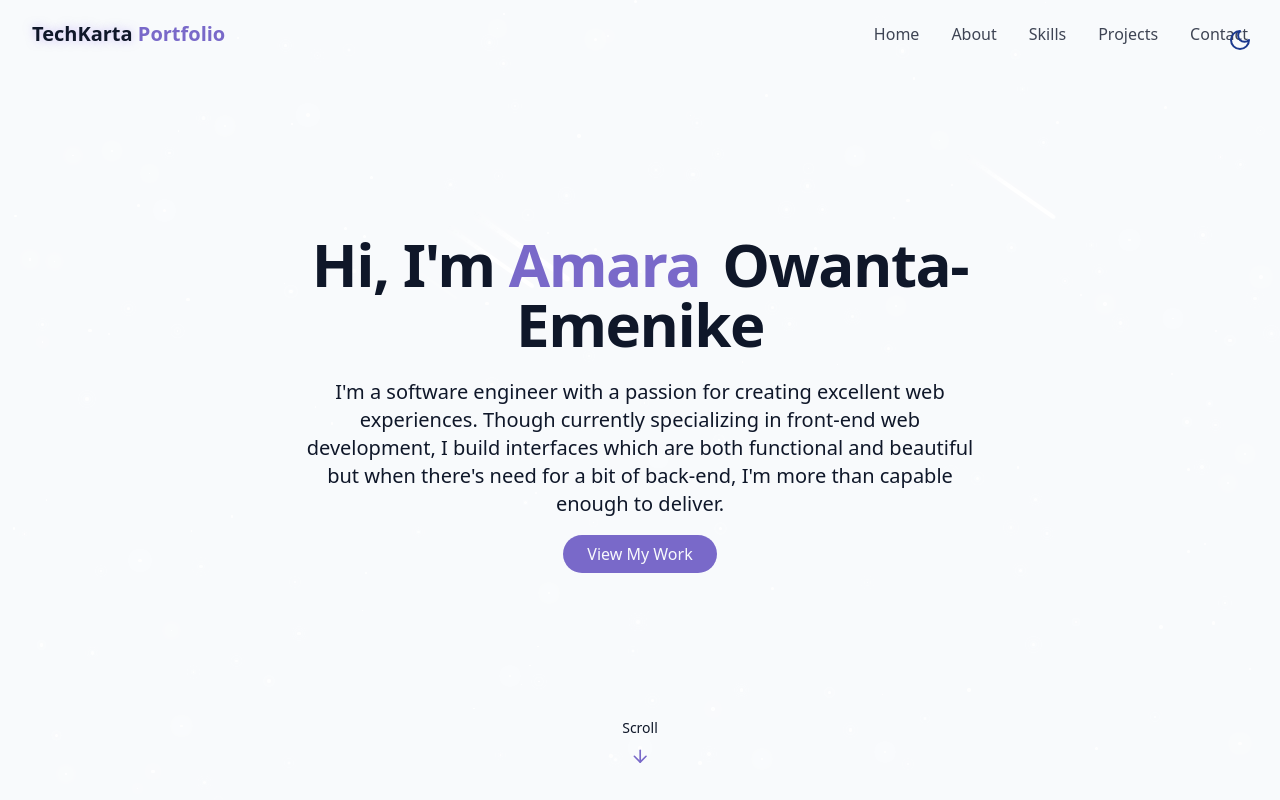
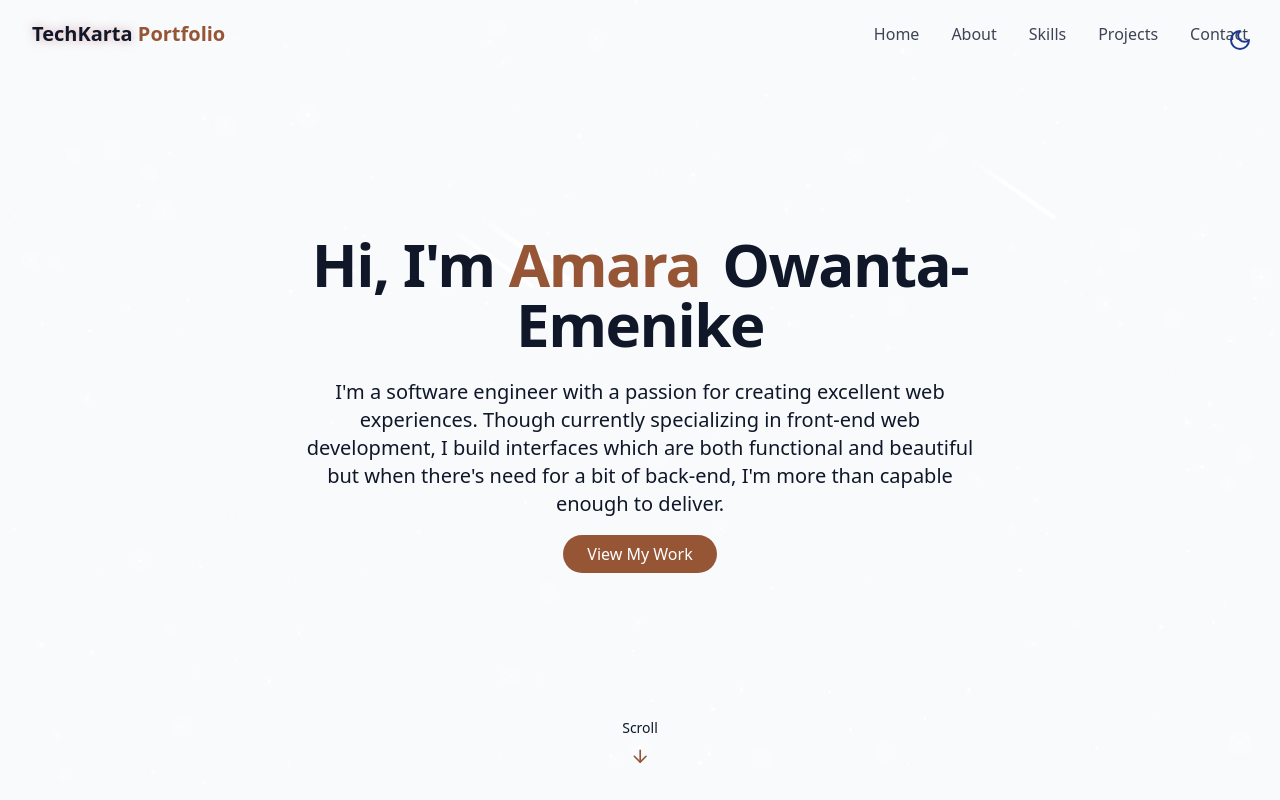
Before and after one commit to Katartismos/Portfolio, a React (Vite) app: page / in a window 1280 px wide. Built offline with nearby package versions, Linux system fonts and the light colour scheme.

Commit message:
Changed to brownish theme

```diff
--- a/src/index.css
+++ b/src/index.css
@@ -72,8 +72,8 @@
 
     --card: 0 0% 100%;
 
-    --primary: 250 47% 60%;
-    --primary-foreground: 210 40 98%;
+    --primary: 20 47% 40%;
+    --primary-foreground: 340 40% 78%;
 
     --border: 214 32% 91%;
   }
@@ -84,8 +84,8 @@
 
     --card: 222 47% 8%;
 
-    --primary: 250 65% 65%;
-    --primary-foreground: 213 31% 91%;
+    --primary: 20 60% 55%;
+    --primary-foreground: 57 30% 91%;
 
     --border: 217 33% 20%;
   }
@@ -127,7 +127,7 @@
 
 @utility text-glow {
   @apply relative;
-  text-shadow: 0 0 10px rgba(167, 139, 250, 0.5);
+  text-shadow: 0 0 10px hsla(0, 44%, 58%, 0.5);
 }
 
 @utility card-hover {
@@ -142,8 +142,8 @@
 }
 
 @utility cosmic-button {
-  @apply px-6 py-2 rounded-full bg-primary text-primary-foreground font-medium
-         transition-all duration-300 hover:shadow-[0_0_10px_rgba(139,92,246,0.5)]
+  @apply px-6 py-2 rounded-full bg-primary text-white font-medium
+         transition-all duration-300 hover:shadow-[0_0_10px_hsla(20,52%,45%,0.5)]
          hover:scale-105 active:scale-95;
 }
 
```
